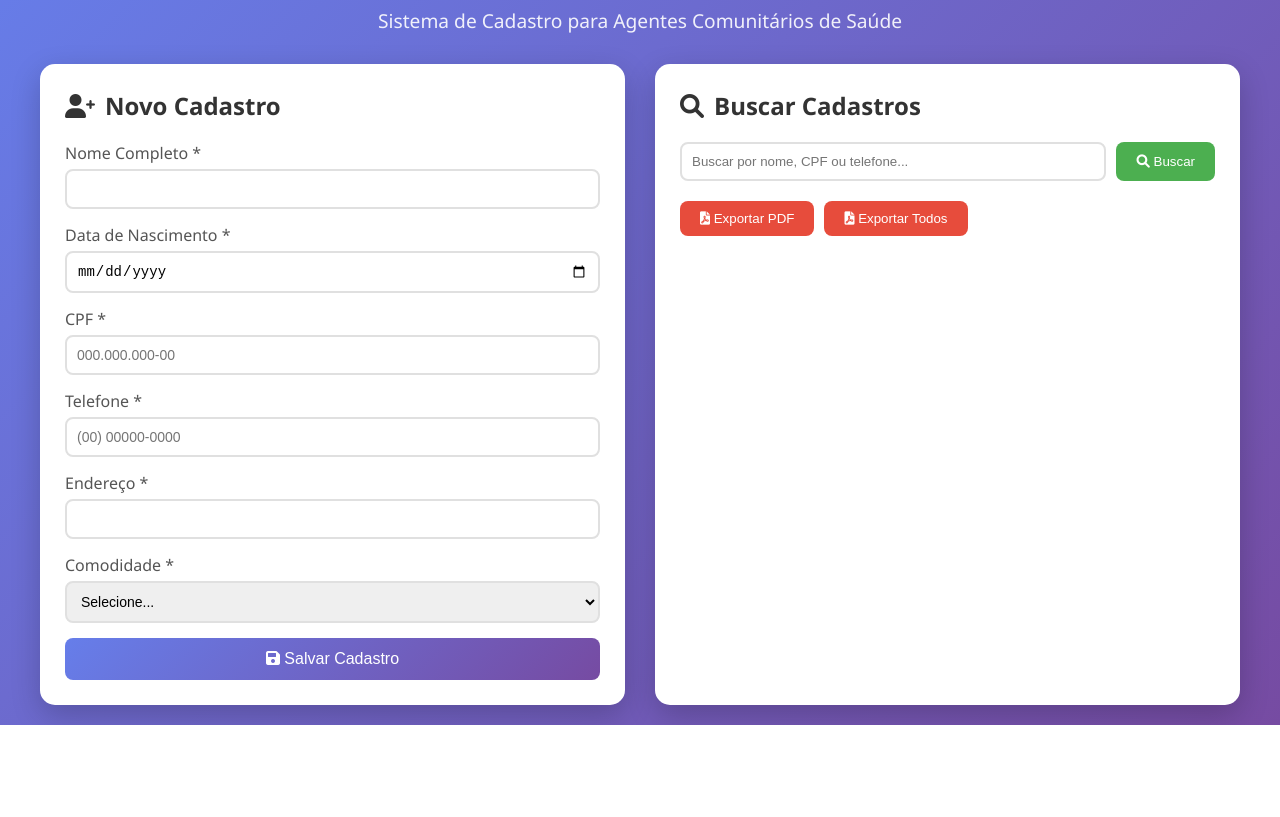
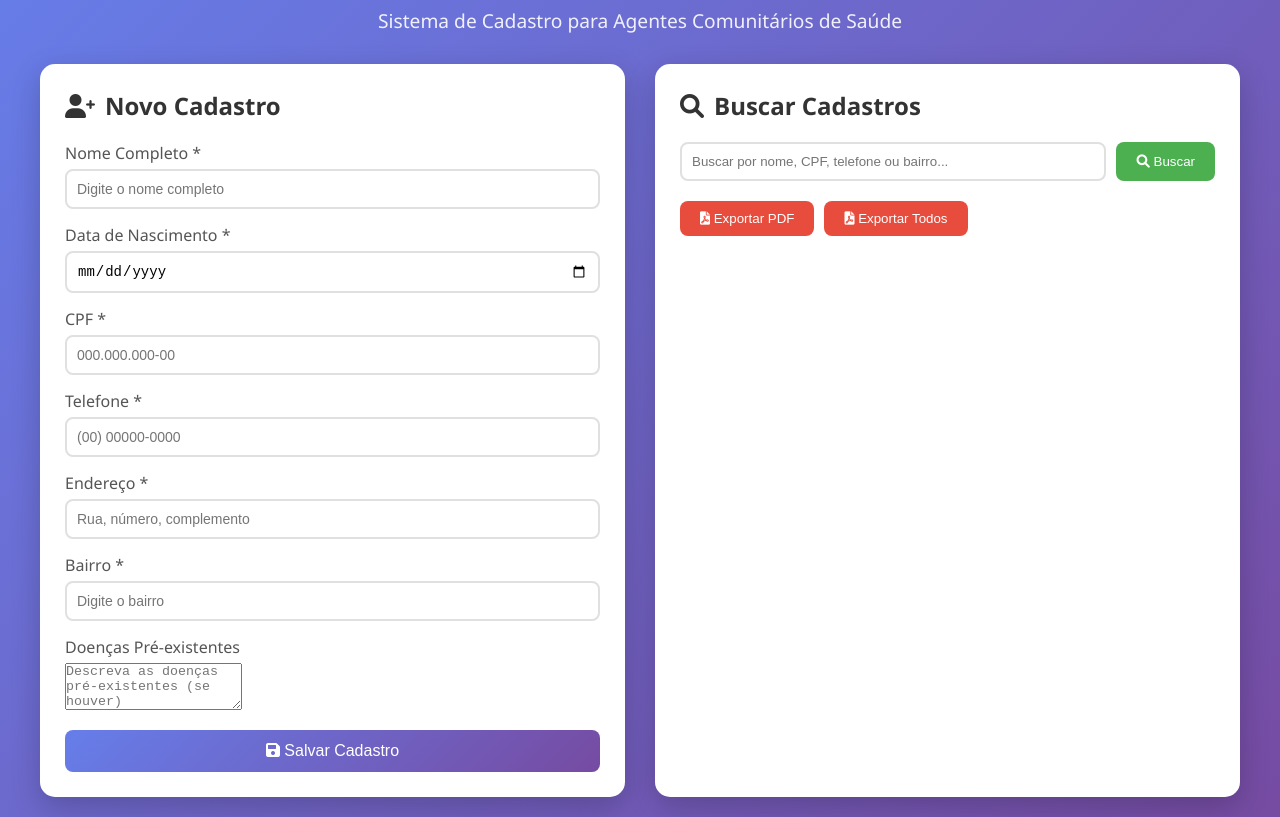
Before and after one commit to conteinerbeerpvh-png/sistemaACS, a website: page public/index.html in a window 1280 px wide. Shown: the part 78-895 px from the top of the page. Before the commit the page ends 803 px from the top, so only its background shows below. Drawn offline with Linux system fonts and the light colour scheme.

Commit message:
Enhance form fields and search input placeholders

```diff
--- a/public/index.html
+++ b/public/index.html
@@ -20,7 +20,7 @@
                 <form id="cadastroForm">
                     <div class="form-group">
                         <label for="nomeCompleto">Nome Completo *</label>
-                        <input type="text" id="nomeCompleto" required>
+                        <input type="text" id="nomeCompleto" required placeholder="Digite o nome completo">
                     </div>
 
                     <div class="form-group">
@@ -40,18 +40,17 @@
 
                     <div class="form-group">
                         <label for="endereco">Endereço *</label>
-                        <input type="text" id="endereco" required>
+                        <input type="text" id="endereco" placeholder="Rua, número, complemento" required>
                     </div>
 
                     <div class="form-group">
-                        <label for="comodidade">Comodidade *</label>
-                        <select id="comodidade" required>
-                            <option value="">Selecione...</option>
-                            <option value="Ótima">Ótima</option>
-                            <option value="Boa">Boa</option>
-                            <option value="Regular">Regular</option>
-                            <option value="Ruim">Ruim</option>
-                        </select>
+                        <label for="bairro">Bairro *</label>
+                        <input type="text" id="bairro" placeholder="Digite o bairro" required>
+                    </div>
+
+                    <div class="form-group">
+                        <label for="doencasPreexistentes">Doenças Pré-existentes</label>
+                        <textarea id="doencasPreexistentes" rows="3" placeholder="Descreva as doenças pré-existentes (se houver)"></textarea>
                     </div>
 
                     <button type="submit" class="btn-primary">
@@ -63,7 +62,7 @@
             <div class="card">
                 <h2><i class="fas fa-search"></i> Buscar Cadastros</h2>
                 <div class="search-container">
-                    <input type="text" id="searchInput" placeholder="Buscar por nome, CPF ou telefone...">
+                    <input type="text" id="searchInput" placeholder="Buscar por nome, CPF, telefone ou bairro...">
                     <button onclick="buscarCadastros()" class="btn-secondary">
                         <i class="fas fa-search"></i> Buscar
                     </button>
```
